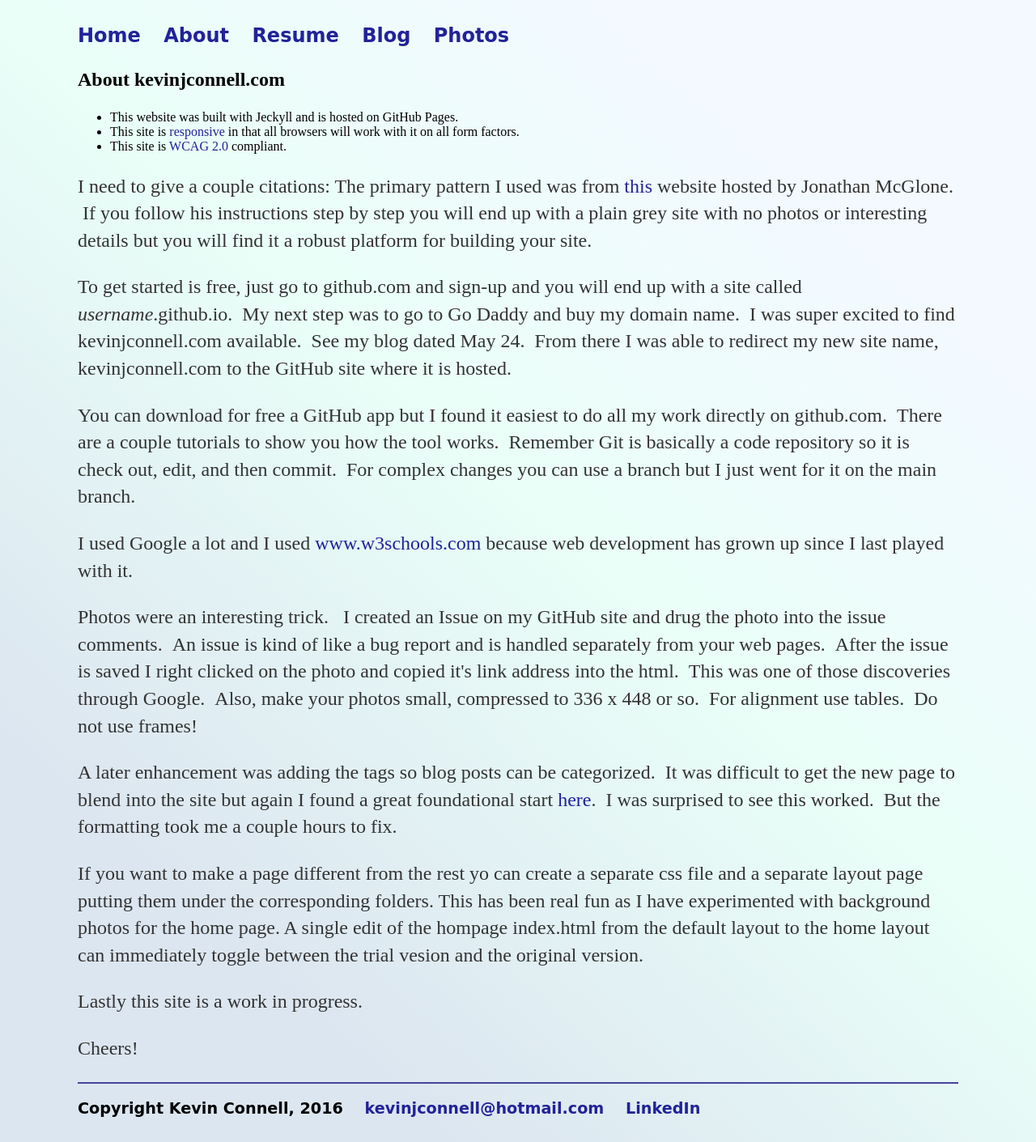
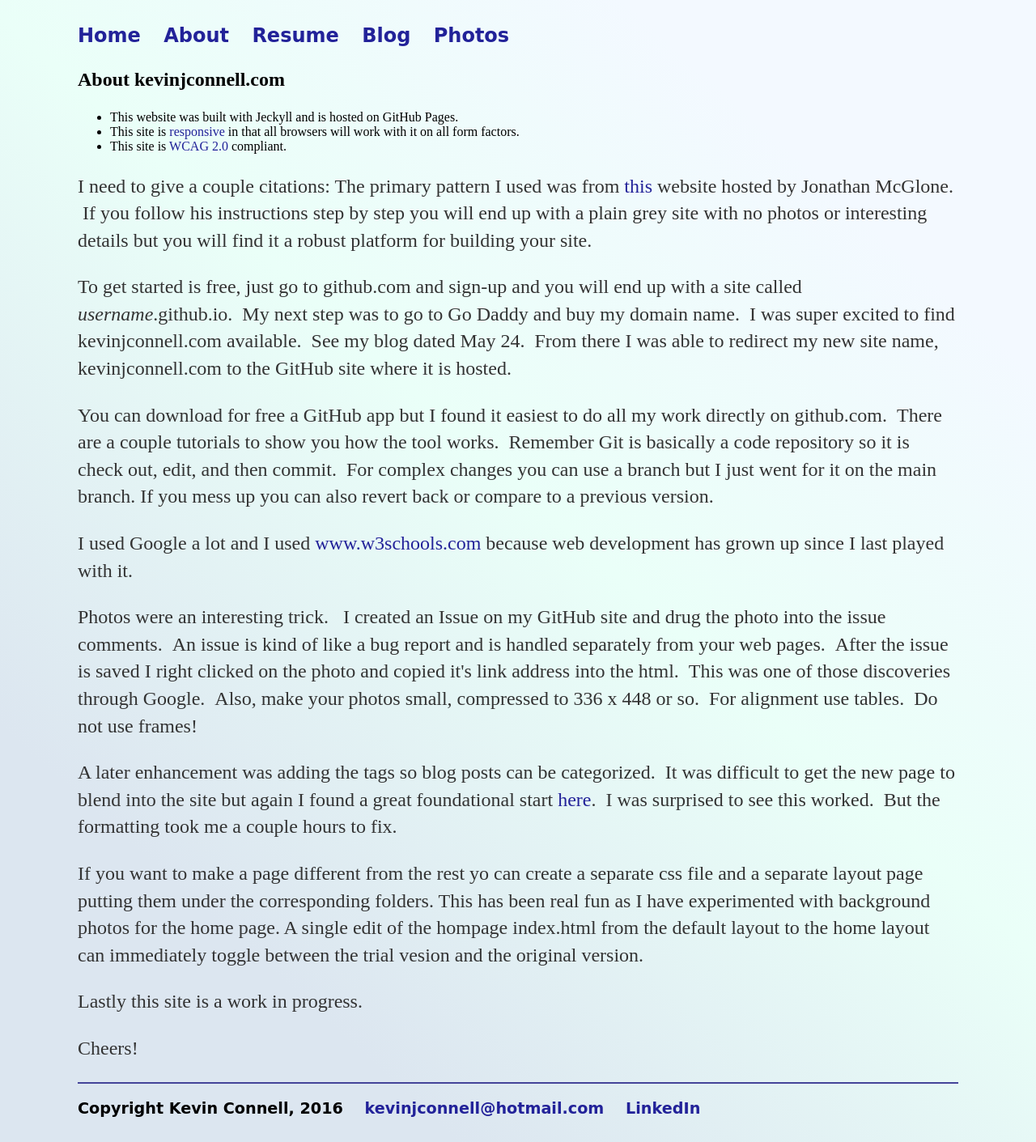
Before and after one commit to mo4dawg/mo4dawg.github.io, a Jekyll site: the page built from theSite/index.html, in a window 1280 px wide. Shown: the whole page at 81% size. Built offline with Jekyll 4.4.1, drawn with Linux system fonts in a browser that asks for light colours.

Commit message:
Update index.html

```diff
--- a/theSite/index.html
+++ b/theSite/index.html
@@ -14,7 +14,7 @@
   <p>I need to give a couple citations:
     The primary pattern I used was from <a href="http://jmcglone.com/guides/github-pages/">this </a> website hosted by Jonathan McGlone. &nbsp;If you follow his instructions step by step you will end up with a plain grey site with no photos or interesting details but you will find it a robust platform for building your site.</p>
   <p>To get started is free, just go to github.com and sign-up and you will end up with a site called <i>username</i>.github.io.&nbsp;  My next step was to go to Go Daddy and buy my domain name.  &nbsp;I was super excited to find kevinjconnell.com available. &nbsp;See my blog dated May 24.  &nbsp;From there I was able to redirect my new site name, kevinjconnell.com to the GitHub site where it is hosted.</p>
-  <p>You can download for free a GitHub app but I found it easiest to do all my work directly on github.com. &nbsp;There are a couple tutorials to show you how the tool works.  &nbsp;Remember Git is basically a code repository so it is check out, edit, and then commit.  &nbsp;For complex changes you can use a branch but I just went for it on the main branch.</p>
+  <p>You can download for free a GitHub app but I found it easiest to do all my work directly on github.com. &nbsp;There are a couple tutorials to show you how the tool works.  &nbsp;Remember Git is basically a code repository so it is check out, edit, and then commit.  &nbsp;For complex changes you can use a branch but I just went for it on the main branch.  If you mess up you can also revert back or compare to a previous version.</p>
   <p>I used Google a lot and I used <a href="http://www.w3schools.com/">www.w3schools.com </a> because web development has grown up since I last played with it.</p>
   <p>Photos were an interesting trick. &nbsp; I created an Issue on my GitHub site and drug the photo into the issue comments. &nbsp;An issue is kind of like a bug report and is handled separately from your web pages.  &nbsp;After the issue is saved I right clicked on the photo and copied it's link address into the html.  &nbsp;This was one of those discoveries through Google.  &nbsp;Also, make your photos small, compressed to 336 x 448 or so.  &nbsp;For alignment use tables.  &nbsp;Do not use frames!</p>
   <p>A later enhancement was adding the tags so blog posts can be categorized.  &nbsp;It was difficult to get the new page to blend into the site but again I found a great foundational start <a href="https://blog.meinside.pe.kr/Adding-tag-cloud-and-archives-page-to-Jekyll/">here</a>.  &nbsp;I was surprised to see this worked.  &nbsp;But the formatting took me a couple hours to fix.</p>
```
